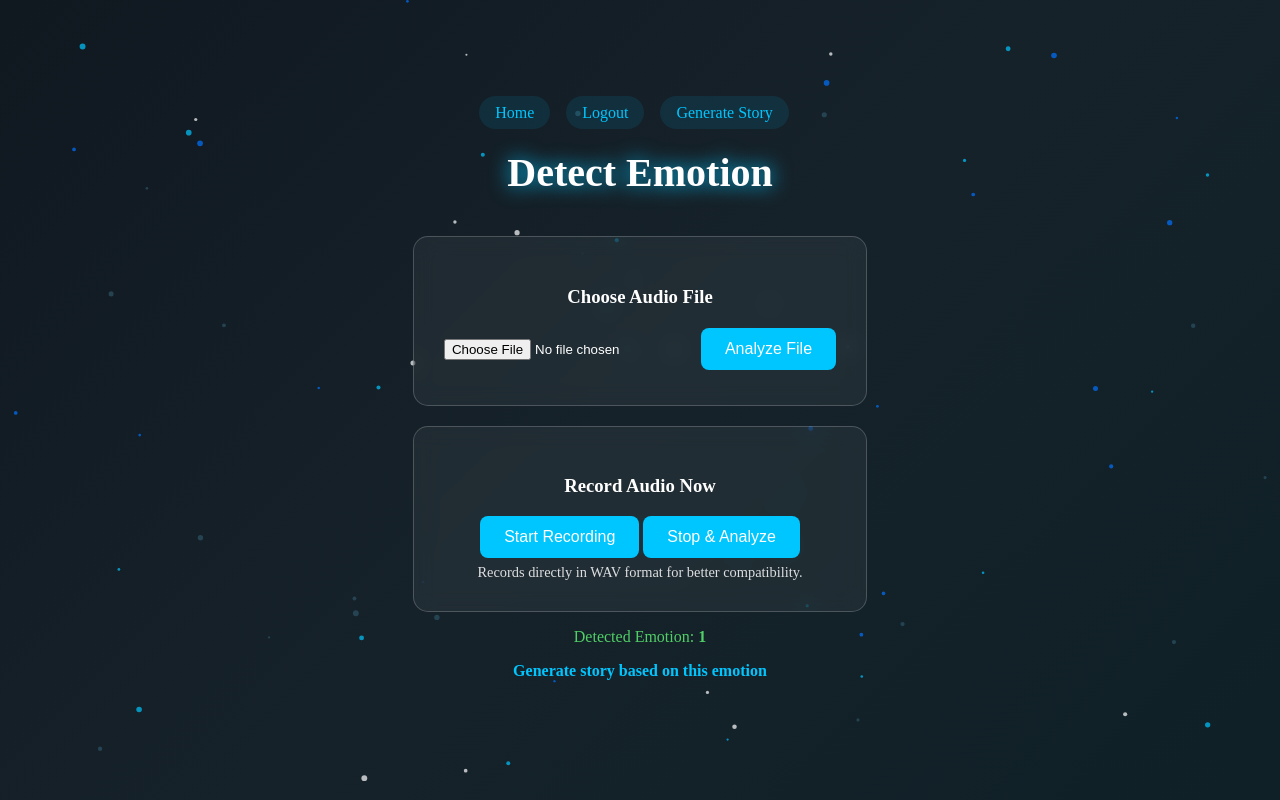
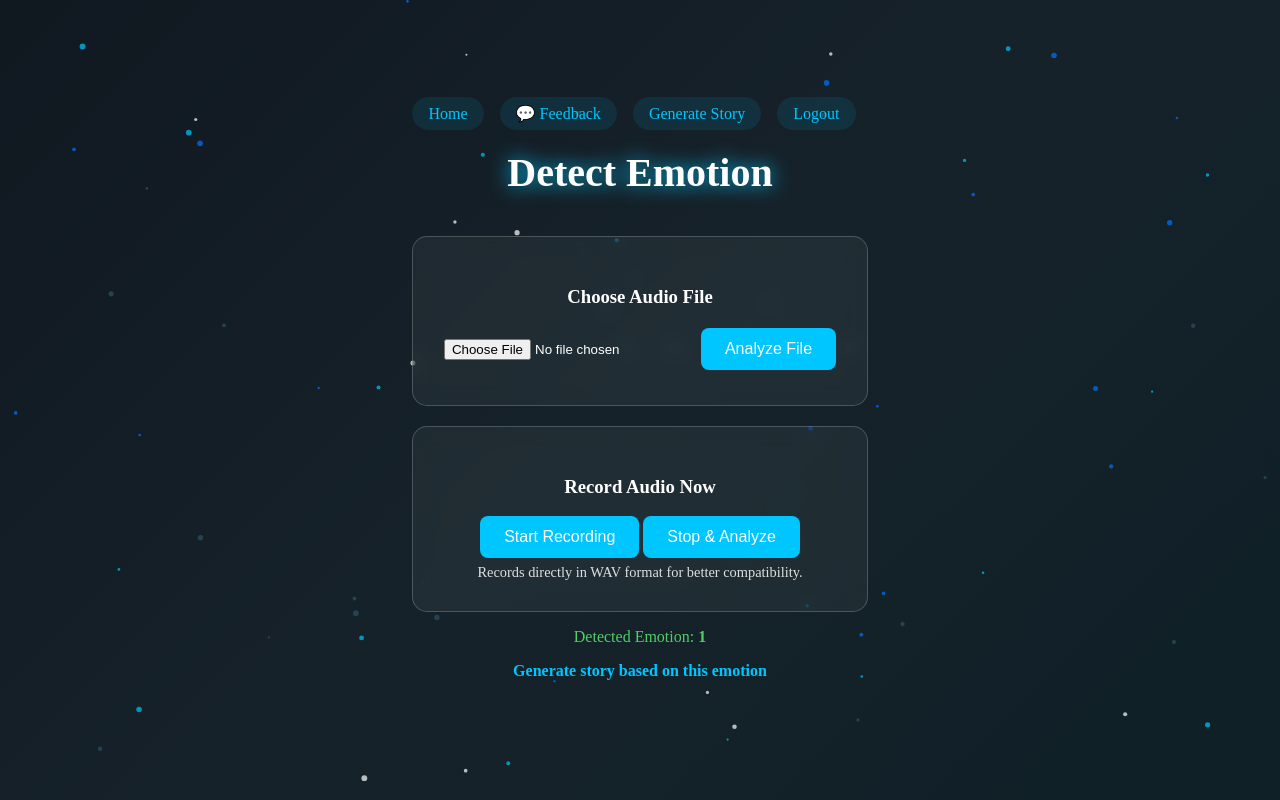
Before and after one commit to TreesaKuriakose/MAGICTales, a Flask app: page /dashboard in a window 1280 px wide. Run offline with Flask 3, Linux system fonts and the light colour scheme; the visitor is signed in with stand-in values (Sample User, id 1).

Commit message:
Improve feedback system: Show all users' feedback, add navigation links, highlight own feedback

```diff
--- a/app.py
+++ b/app.py
@@ -382,9 +382,9 @@
         _write_json_safe(feedback_path, all_feedback)
         success = True
 
-    # Show only this user's feedback
-    user_feedback = [f for f in all_feedback if f.get('user') == session['user']]
-    return render_template('feedback.html', success=success, feedback=user_feedback)
+    # Show ALL feedback from all users (sorted by newest first)
+    all_feedback_sorted = sorted(all_feedback, key=lambda x: x.get('timestamp', ''), reverse=True)
+    return render_template('feedback.html', success=success, feedback=all_feedback_sorted, current_user=session['user'])
 
 @app.route('/logout')
 def logout():
--- a/templates/dashboard.html
+++ b/templates/dashboard.html
@@ -89,8 +89,9 @@
 	<div class="container">
 		<nav>
 			<a href="/">Home</a>
+			<a href="/feedback">💬 Feedback</a>
+			<a href="/story">Generate Story</a>
 			<a href="/logout">Logout</a>
-			<a href="/story">Generate Story</a>
 		</nav>
 		<h1>Detect Emotion</h1>
 		<div class="card">
--- a/templates/index.html
+++ b/templates/index.html
@@ -95,6 +95,7 @@
         <div class="cta-buttons">
             {% if session.user %}
                 <a href="/dashboard">Dashboard</a>
+                <a href="/feedback">💬 Feedback</a>
                 <a href="/story">Generate Story</a>
             {% elif session.admin %}
                 <a href="/admin/dashboard">Admin Dashboard</a>
--- a/templates/story.html
+++ b/templates/story.html
@@ -128,6 +128,7 @@
 		<nav>
 			<a href="/">Home</a>
 			<a href="/dashboard">Dashboard</a>
+			<a href="/feedback">💬 Feedback</a>
 			<a href="/logout">Logout</a>
 		</nav>
 		<h1>Generated Story</h1>
```
Also changed, not shown: templates/feedback.html (+13 -2 lines).
